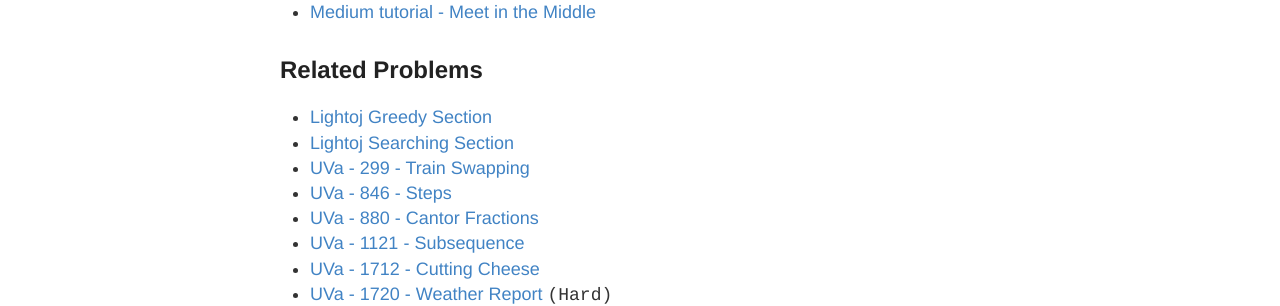
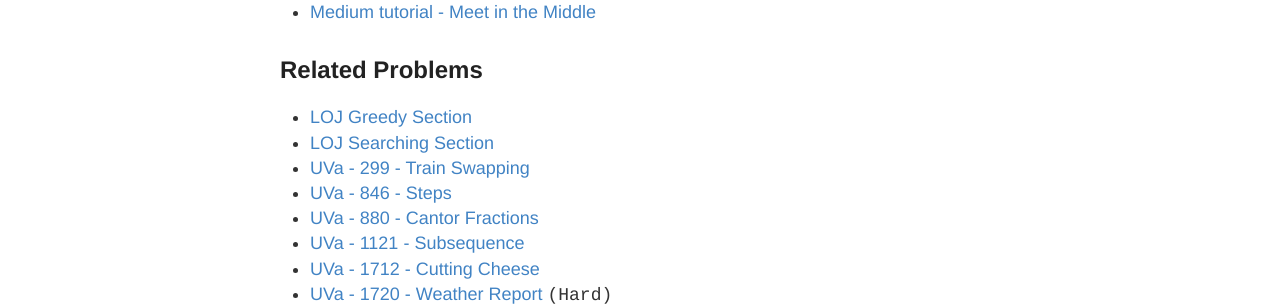
Before and after one commit to baps-bgd/baps-bgd.github.io, a Jekyll site: the page built from _posts/2020-10-5-greedy-and-searching.md, in a window 1280 px wide. Shown: the part 606-912 px from the top of the page. Built offline with Jekyll 4.4.1, drawn with Linux system fonts in a browser that asks for light colours.

Commit message:
Update 2020-10-5-greedy-and-searching.md

```diff
--- a/_posts/2020-10-5-greedy-and-searching.md
+++ b/_posts/2020-10-5-greedy-and-searching.md
@@ -18,8 +18,8 @@
 
 ## Related Problems
 
-- [Lightoj Greedy Section](https://lightoj.com/problems/category/greedy){:target="\_blank"}
-- [Lightoj Searching Section](https://lightoj.com/problems/category/advanced-search){:target="\_blank"}
+- [LOJ Greedy Section](https://lightoj.com/problems/category/greedy){:target="\_blank"}
+- [LOJ Searching Section](https://lightoj.com/problems/category/advanced-search){:target="\_blank"}
 - [UVa - 299 - Train Swapping](https://onlinejudge.org/external/2/299.pdf){:target="\_blank"}
 - [UVa - 846 - Steps](https://onlinejudge.org/external/8/846.pdf){:target="\_blank"}
 - [UVa - 880 - Cantor Fractions](https://onlinejudge.org/external/8/880.pdf){:target="\_blank"}
```
